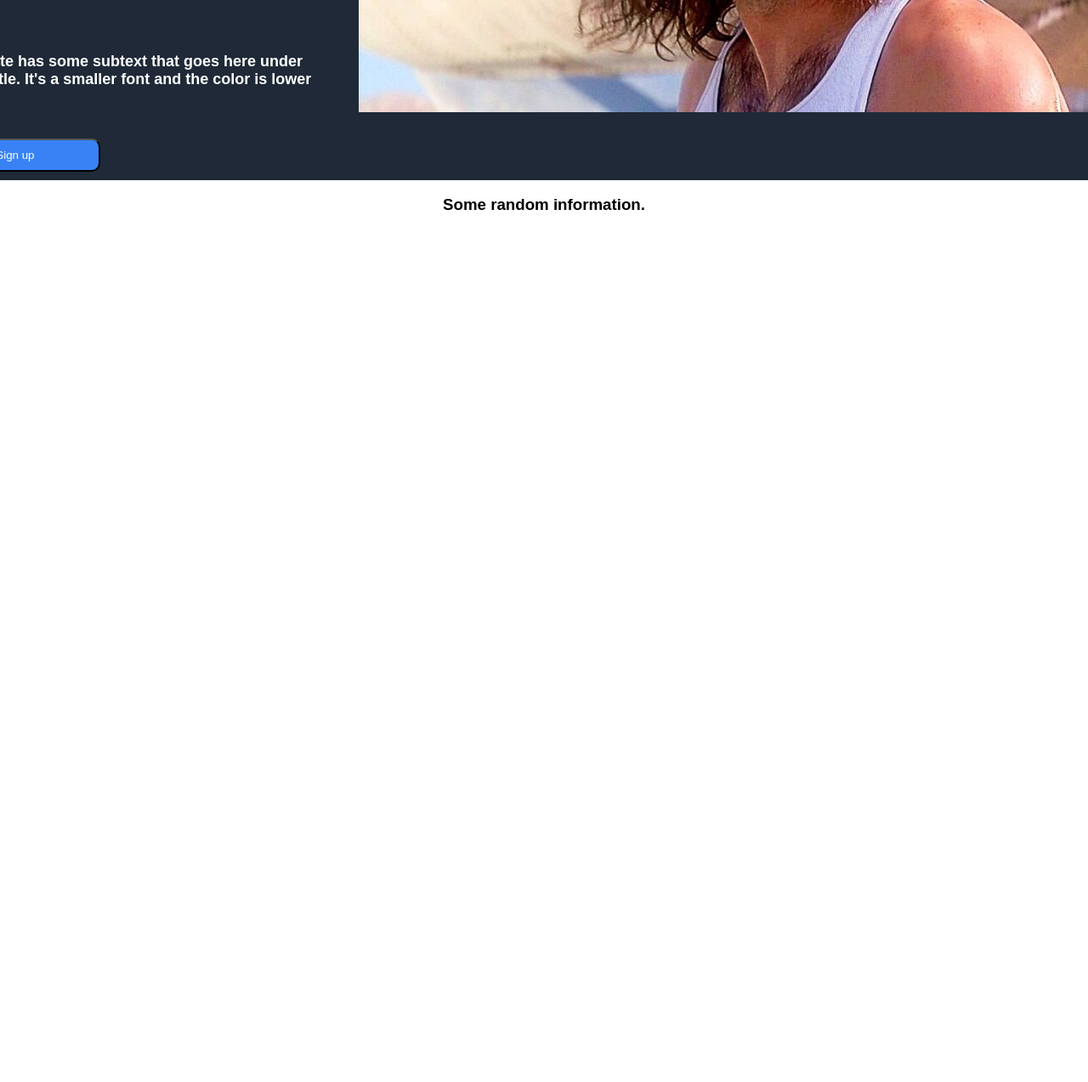
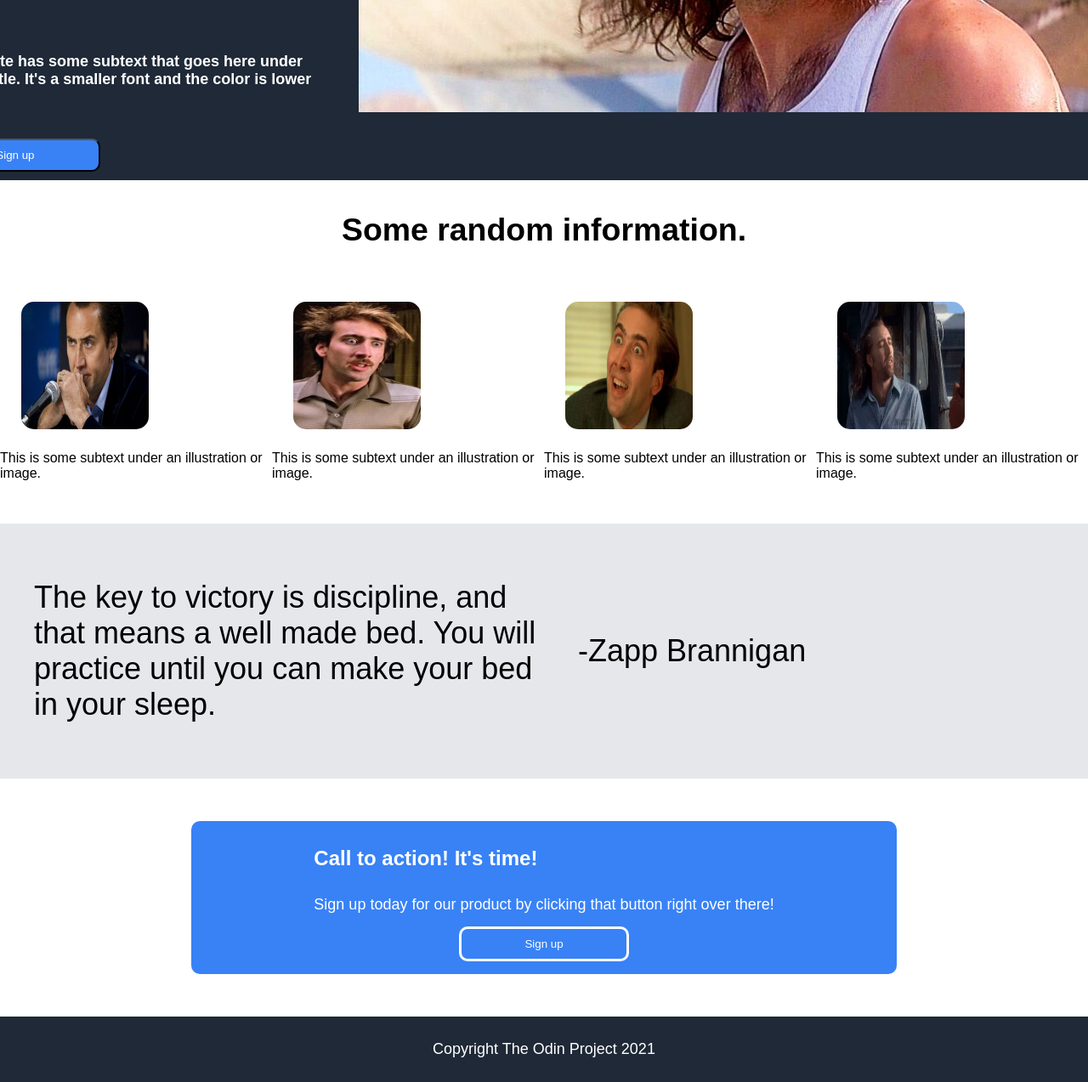
Before and after one commit to xila89/landing-page-project, a plain HTML site: page index.html in a window 1280 px wide. Shown: the part 527-1800 px from the top of the page at 85% size. Before the commit the page ends 800 px from the top, so only its background shows below. Drawn offline with Linux system fonts and the light colour scheme.

Commit message:
update basic outline and styling

```diff
--- a/index.html
+++ b/index.html
@@ -30,9 +30,41 @@
     </div>
 </div>
 </div>
-<div class="main-content">
+<div class="info">
     <h3>Some random information.</h3>
+    </div>
+    <div class="main-content">
+    <div class="img-row">
+        <img src="./images/nic3.jpg" alt="Nic Cage thinking with hands to mouth"/>
+        <span class="img-text">This is some subtext under an illustration or image.</span>
+    </div>
+    <div class="img-row">
+        <img src="./images/nic4.jpg" alt="Nic Cage crazy with mustache"/>
+        <span class="img-text">This is some subtext under an illustration or image.</span>
+        </div>
+        <div class="img-row">
+            <img src="./images/nic1.jpg" alt="Nic Cage crazy face meme"/>
+            <span class="img-text">This is some subtext under an illustration or image.</span>
+            </div>
+        <div class="img-row">
+            <img src="./images/nic5.png" alt="Nic Cage in Con Air with wind on face"/>
+            <span class="img-text">This is some subtext under an illustration or image.</span>
+        </div>
+        </div>
+<div class="inspire">
+    <blockquote>The key to victory is discipline, and that means a well made bed. You will practice until you can make your bed in your sleep.</blockquote>
+     <p>-Zapp Brannigan</p>
+    </div>
+    </div>
+</div>
+<div class="cta">
+    <h2>Call to action! It's time!</h2>
+    <p>Sign up today for our product by clicking that button right over there!</p>
+<button class="sign-up">Sign up</button>
+</div>
 
+<div class="footer">
+    <p>Copyright The Odin Project 2021</p>
 </div>
 </body>
 </html>
```
Also changed, not shown: images/nic4.jpg (added), images/nic5.png (added).
